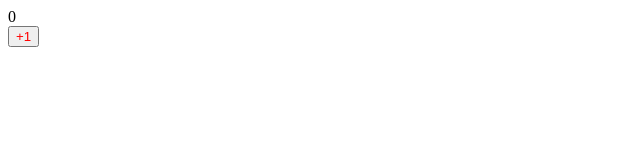
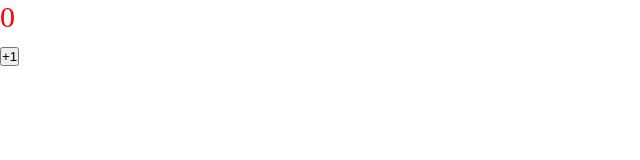
Before and after one commit to ylesandale/smth-cool, a React app: page / in a window 1280 px wide. Shown: the top 160 px of the page, without its empty margins (0-640 px from the left). Built offline with nearby package versions, Linux system fonts and the light colour scheme.

Commit message:
setup css modules

```diff
--- a/package.json
+++ b/package.json
@@ -19,6 +19,7 @@
     "@types/webpack-dev-server": "^4.7.2",
     "css-loader": "^6.6.0",
     "html-webpack-plugin": "^5.5.0",
+    "mini-css-extract-plugin": "^2.5.3",
     "sass": "^1.49.9",
     "sass-loader": "^12.6.0",
     "style-loader": "^3.3.1",
--- /dev/null
+++ b/src/App.tsx
@@ -0,0 +1,12 @@
+import { Counter } from "./components/Counter";
+import "./index.scss";
+
+const App = () => {
+    return (
+        <div className="app">
+            <Counter/>
+        </div>
+    );
+}
+
+export default App;
--- a/src/componentss/Counter.scss
+++ b/src/components/Counter.module.scss
@@ -1,3 +1,3 @@
-button {
+.button {
     color: red
 }
--- a/src/componentss/Counter.tsx
+++ b/src/components/Counter.tsx
@@ -1,5 +1,5 @@
 import {useState} from "react";
-import './Counter.scss';
+import classes from './Counter.module.scss';
 
 export const Counter = () => {
     const [count, setCount] = useState(0);
@@ -9,7 +9,7 @@ export const Counter = () => {
     }
 
     return (
-        <div>
+        <div className={classes.button}>
             <div>{count}</div>
             <button onClick={increment}>+1</button>
         </div>
--- /dev/null
+++ b/src/index.scss
@@ -0,0 +1,9 @@
+* {
+  margin: 0;
+  padding: 0;
+  box-sizing: border-box;
+}
+
+.app {
+  font-size: 30px;
+}
--- a/src/index.tsx
+++ b/src/index.tsx
@@ -1,6 +1,4 @@
-import {render} from "react-dom";
-import {Counter} from "./componentss/Counter";
+import { render } from "react-dom";
+import App from "./App";
 
-render(<div>
-    <Counter/>
-</div>, document.getElementById('root'))
+render(<App/>, document.getElementById('root'))
```
Also changed, not shown: src/global.d.ts (added, +7 -0 lines), 4 other files (tests, documents, lock files or other folders).
